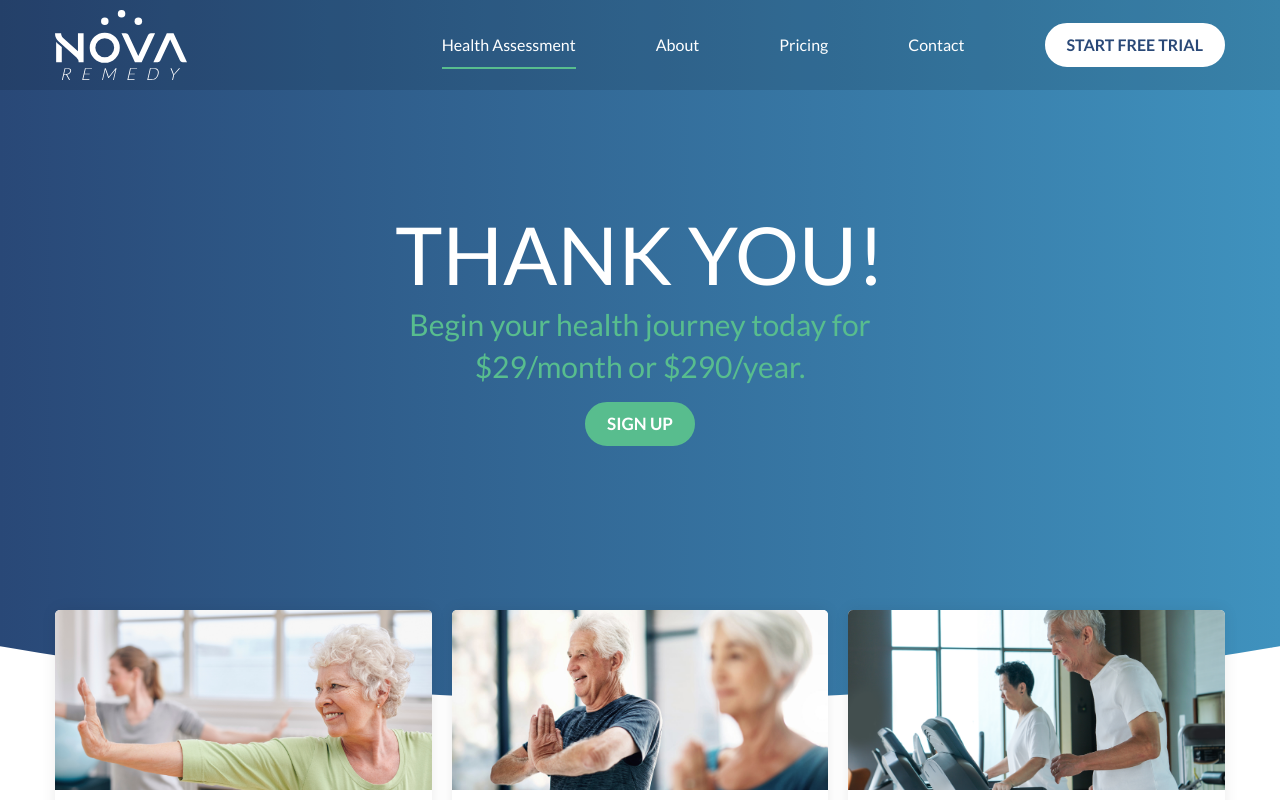
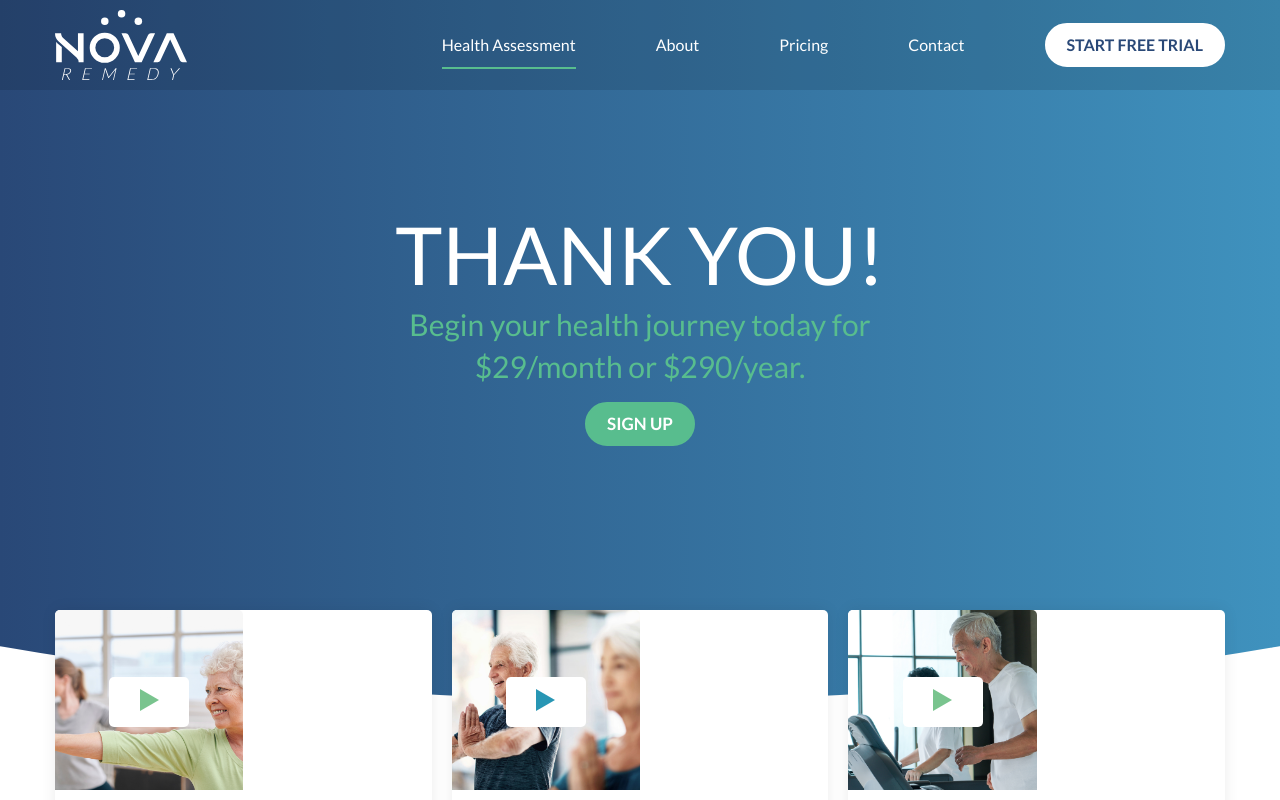
Before and after one commit to itsbrittaleigh/nova-remedy-marketing, a Nuxt app: page /health-assessment/results in a window 1280 px wide. Shown: the top 800 px of the page. Built offline with nearby package versions, Linux system fonts and the light colour scheme.

Commit message:
cleaning up styles following cms integration, adding fake play buttons to poster images on video cards

```diff
--- a/assets/css/_components/assessment.scss
+++ b/assets/css/_components/assessment.scss
@@ -141,3 +141,9 @@
   display: flex;
   justify-content: center;
 }
+
+.slash {
+  color: #ffffff;
+  font-size: 30px;
+  margin: 0 20px 0 0;
+}
--- a/assets/css/_components/feature-list.scss
+++ b/assets/css/_components/feature-list.scss
@@ -30,5 +30,10 @@
 }
 
 .feature-list--flex {
-  column-count: 2;
+  display: flex;
+  flex-wrap: wrap;
+  justify-content: space-between;
+  > * {
+    width: 50%;
+  }
 }
--- a/assets/css/_components/main-navigation.scss
+++ b/assets/css/_components/main-navigation.scss
@@ -144,9 +144,11 @@
     }
   }
   &.nuxt-link-active {
-    &:after {
-      width: 100%;
-      background: $green;
+    @media only screen and (min-width: $large) {
+      &:after {
+        width: 100%;
+        background: $green;
+      }
     }
   }
 }
--- a/assets/css/_components/video-card.scss
+++ b/assets/css/_components/video-card.scss
@@ -14,19 +14,44 @@
   }
 }
 
-.video-card__image {
-  display: block;
-  width: 100%;
-  height: auto;
+.video-card__image-container {
   border-top-left-radius: 5px;
   border-top-right-radius: 5px;
+  position: relative;
+  &:after {
+    content: url('~/assets/images/icons/arrow-right-green.png');
+    width: 80px;
+    height: 50px;
+    position: absolute;
+    top: 50%;
+    left: 50%;
+    transform: translate(-50%, -50%);
+    background: white;
+    border-radius: 5px;
+    display: flex;
+    align-items: center;
+    justify-content: center;
+  }
   @media only screen and (min-width: $medium) {
     flex-shrink: 0;
     width: 50%;
-    object-fit: cover;
     border-top-right-radius: 0;
     border-bottom-left-radius: 5px;
   }
+}
+
+.video-card__image-container--blue {
+  &:after {
+    content: url('~/assets/images/icons/arrow-right-blue.png');
+  }
+}
+
+.video-card__image {
+  height: 100%;
+  width: 100%;
+  object-fit: cover;
+  border-top-left-radius: 5px;
+  border-top-right-radius: 5px;
 }
 
 .video-card__content {
--- a/components/fields/Tel.vue
+++ b/components/fields/Tel.vue
@@ -1,7 +1,7 @@
 <template>
   <div class="assessment__field">
     <p class="assessment__question">{{ question.question }}</p>
-    <div class="assessment__choices">
+    <div class="assessment__choices assessment__choices--flex">
       <input
         type="tel"
         v-model="localValue"
--- a/pages/about.vue
+++ b/pages/about.vue
@@ -23,7 +23,10 @@
           >
             <img :src="prop.image" alt="" class="card__profile-image hidden-on-mobile m-b-20">
             <img :src="prop.icon" alt="Lotus icon with green gradient" class="card__icon hidden-on-desktop">
-            <span class="card__divider"></span>
+            <span :class="{
+              'card__divider': true,
+              'bg-darkblue': index % 2 !== 0
+            }"></span>
             <div class="card__content">
               <h3
                 :class="{
@@ -71,7 +74,12 @@
             <p class="card__copy m-b-10">{{ card.snippet }}</p>
             <accordion-section>
               <template slot="accordion-header">
-                <a href="#" class="color-green">Read more</a>
+                <a href="#" :class="{
+                  'color-green': true,
+                  'color-darkblue': index % 2 !== 0,
+                }">
+                  Read more
+                </a>
               </template>
               <template slot="accordion-content">
                 <p>{{ card.description }}</p>
@@ -79,7 +87,12 @@
             </accordion-section>
           </div>
           <div class="card__statistic hidden-on-mobile visible-on-tablet">
-            <p class="statistic__number">{{ card.statistic.number }}</p>
+            <p :class="{
+              'statistic__number': true,
+              'color-darkblue': index % 2 !== 0,
+            }">
+              {{ card.statistic.number }}
+            </p>
             <p class="statistic__label">{{ card.statistic.description }}</p>
           </div>
         </div>
--- a/pages/health-assessment/results.vue
+++ b/pages/health-assessment/results.vue
@@ -19,7 +19,9 @@
     <section class="lifted-section">
       <div class="wrapper flex-container--desktop flex-between">
         <div class="video-card video-card--narrow">
-          <img src="~/assets/images/video-stills/video1.jpg" alt="" class="video-card__image">
+          <div class="video-card__image-container">
+            <img src="~/assets/images/video-stills/video1.jpg" alt="" class="video-card__image">
+          </div>
           <div class="video-card__content">
             <h3 class="color-green video-card__title">About video headline</h3>
             <p class="video-card__copy">Lorem ipsum dolor estionsequam quias ut quis eaquas rent. Bea lorem ute plia digenis ipsandelest ipsam.</p>
@@ -50,7 +52,9 @@
           </div>
         </div>
         <div class="video-card video-card--narrow">
-          <img src="~/assets/images/video-stills/video2.jpg" alt="" class="video-card__image">
+          <div class="video-card__image-container video-card__image-container--blue">
+            <img src="~/assets/images/video-stills/video2.jpg" alt="" class="video-card__image">
+          </div>
           <div class="video-card__content">
             <h3 class="color-blue video-card__title">About video headline</h3>
             <p class="video-card__copy">Lorem ipsum dolor estionsequam quias ut quis eaquas rent. Bea lorem ute plia digenis ipsandelest ipsam.</p>
@@ -81,7 +85,9 @@
           </div>
         </div>
         <div class="video-card video-card--narrow">
-          <img src="~/assets/images/video-stills/video3.jpg" alt="" class="video-card__image">
+          <div class="video-card__image-container">
+            <img src="~/assets/images/video-stills/video3.jpg" alt="" class="video-card__image">
+          </div>
           <div class="video-card__content">
             <h3 class="color-green video-card__title">About video headline</h3>
             <p class="video-card__copy">Lorem ipsum dolor estionsequam quias ut quis eaquas rent. Bea lorem ute plia digenis ipsandelest ipsam.</p>
--- a/pages/index.vue
+++ b/pages/index.vue
@@ -63,7 +63,6 @@
               >
                 {{ disease }}
               </li>
-              <li class="feature-list__item">And more</li>
             </ul>
           </div>
           <div class="flex-sections__section">
@@ -92,8 +91,15 @@
           v-for="(video, index) in videos.videos"
           :key="index"
           class="video-card"
+          @click="displayVideoModal(index)"
         >
-          <img :src="video.image" alt="" class="video-card__image">
+          <div
+            :class="{
+              'video-card__image-container': true,
+              'video-card__image-container--blue': index % 2 !== 0,
+            }">
+            <img :src="video.image" class="video-card__image">
+          </div>
           <div class="video-card__content">
             <h3 :class="{
               'video-card__title': true,
@@ -126,6 +132,9 @@
                 </li>
               </ul>
             </div>
+          </div>
+          <div v-show="video.modalIsVisible" class="video-card__modal">
+            <p>Yeah I'm showing</p>
           </div>
         </div>
       </div>
```
Also changed, not shown: assets/images/icons/arrow-right-blue.png (added), assets/images/icons/arrow-right-green.png (added).
